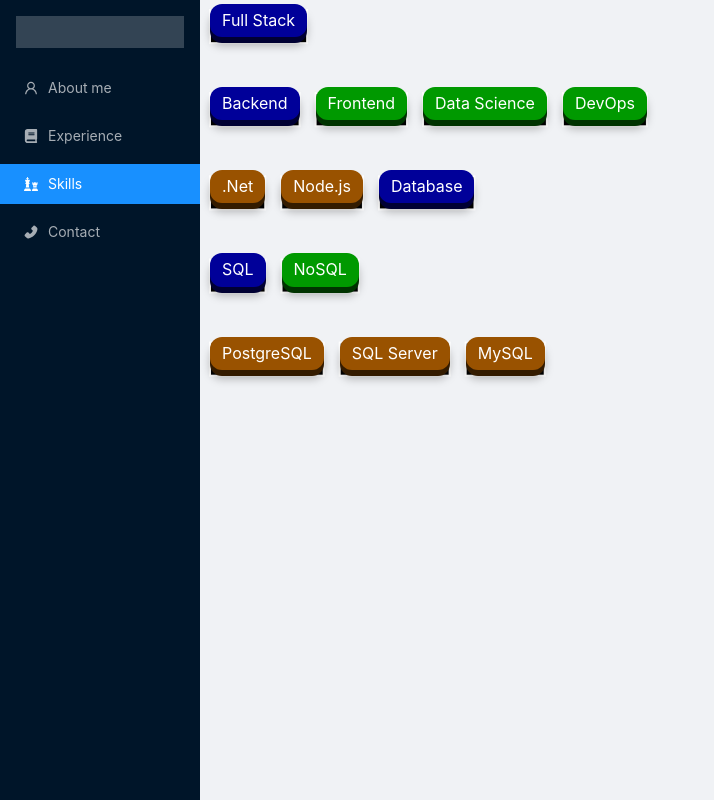
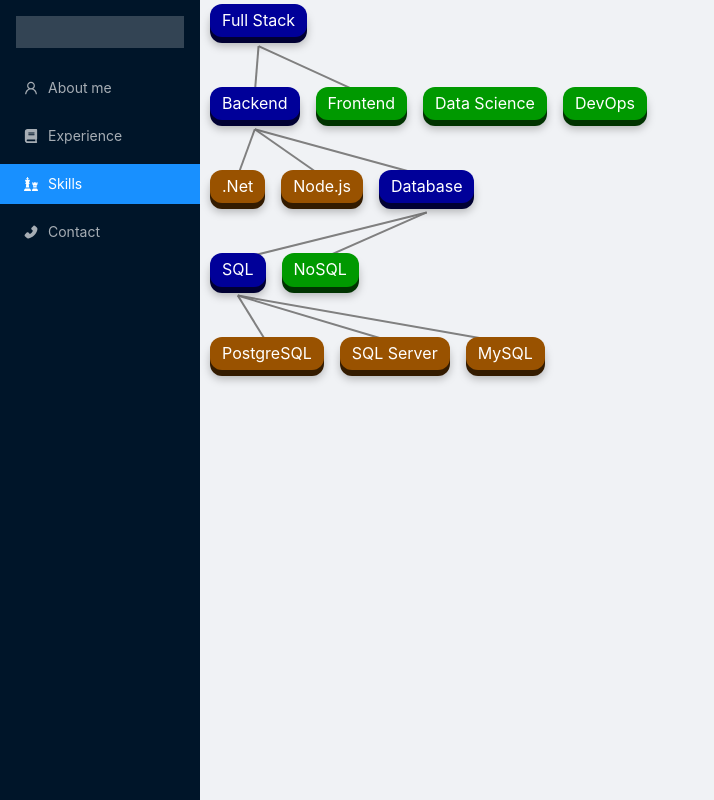
Before and after one commit to RokiFoki/eCV, a React app in the folder reactjs/: page /skills in a window 1280 px wide. Shown: the whole page, without its empty margins (0-714 px from the left). Built offline with nearby package versions, Linux system fonts and the light colour scheme.

Commit message:
added lines between nodes - reselcting still not working

```diff
--- a/reactjs/src/Skills/Skills.tsx
+++ b/reactjs/src/Skills/Skills.tsx
@@ -66,7 +66,7 @@
 
   function handleNodeRef(name: string, el: HTMLButtonElement | null) {
     if (el) {
-      console.log('adding ', name);
+      //console.log('adding ', name);
       const rect = el.getBoundingClientRect();
       const svgRect = svgRef.current?.getBoundingClientRect();
       const oldCords = svgCords[name];
@@ -78,18 +78,20 @@
       };
 
       if (JSON.stringify(oldCords) !== JSON.stringify(svgCords[name])) {
+        console.log('svgCords', svgCords);
         updateSvgCords({...svgCords});
       }
     } else {
-      console.log('trying to delete:', name);
+      //console.log('trying to delete:', name);
       if (svgCords[name]) {
-        console.log('its in the svgcords');
+        //console.log('its in the svgcords');
         if (!nodes.some(nodesRow => !nodesRow.some(n => n.name === name))) {
-          console.log('its in the nodes');
+          //console.log('its in the nodes');
           delete svgCords[name];
           updateSvgCords({...svgCords});
+          //console.log('svgCords', svgCords);
         } else {
-          console.log(nodes);
+          //console.log(nodes);
         }
       }
     }
@@ -98,11 +100,26 @@
   return (
     <div className={styles.Skills}>
       <svg className={styles.svgContainer} ref={svgRef}>
-        {Object.keys(svgCords).map(name => {
+        {/* {Object.keys(svgCords).map(name => {
           const cord = svgCords[name];
           return (<rect x={cord.x} y={cord.y} width={cord.width} height={cord.height} key={name}
                         style={{ stroke: "rgb(255,255,255)", strokeWidth: 2 }} />)
-        })}
+        })} */}
+        {
+          nodes.map(nodesRow =>
+            nodesRow.map(parent =>
+              parent.children.map(child => {
+                const parentBox = svgCords[parent.name];
+                const childBox = svgCords[child.name];
+
+                return parentBox && childBox && (<line style={{stroke:'gray', strokeWidth:2}}
+                  x1={parentBox.x + parentBox.width/2}
+                  y1={parentBox.y + parentBox.height + 3}
+                  x2={childBox.x + childBox.width/2}
+                  y2={childBox.y} />)
+              })
+          ))
+        }
       </svg>
       {nodes.map(nodesRow => (
         <div key={nodesRow[0].level} style={{marginBottom: 50}}>
```
